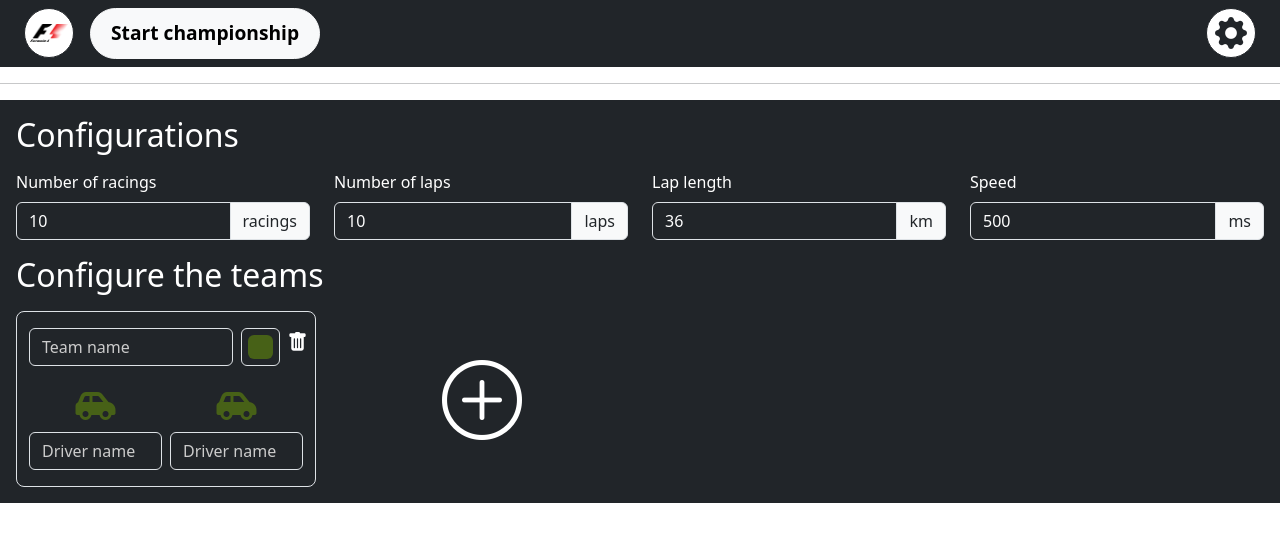
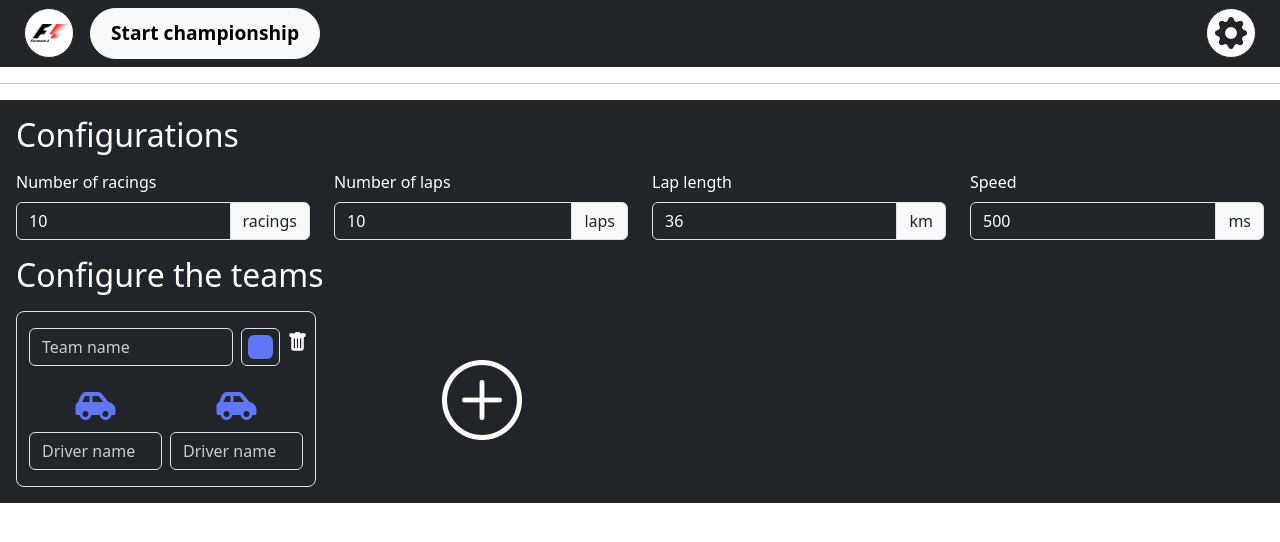
Before and after one commit to Fronchak-Projects/Racing-Simulator, a React (Vite) app: page / in a window 1280 px wide. Shown: the top 542 px of the page. Built offline with nearby package versions, Linux system fonts and the light colour scheme.

Commit message:
Create function to generate a random color and option to remove team

```diff
--- a/src/components/AppConfig/index.tsx
+++ b/src/components/AppConfig/index.tsx
@@ -13,7 +13,8 @@ type Props = {
     onLapLengthChange: (nextLapLength: number) => void;
     onSpeedChange: (nextSpeed: number) => void;
     onTeamChange: (nextTeam: TeamForm, index: number) => void;
-    onAddTeam: () => void
+    onAddTeam: () => void,
+    onRemoveTeam: (index: number) => void
 }
 
 const AppConfig = ({
@@ -22,7 +23,7 @@ const AppConfig = ({
         lapLength, onLapLengthChange,
         speed, onSpeedChange,
         teams, onTeamChange,
-        onAddTeam
+        onAddTeam, onRemoveTeam
     }: Props) => {
 
     const handleNumberOfRacingsChange = (event: React.ChangeEvent<HTMLInputElement>) => {
@@ -142,6 +143,7 @@ const AppConfig = ({
                             teamForm={team}
                             index={index}
                             onTeamFormChange={onTeamChange}
+                            onDelete={onRemoveTeam}
                         />
                     </div>
                 )) }
--- a/src/components/RacingApp/index.tsx
+++ b/src/components/RacingApp/index.tsx
@@ -6,6 +6,7 @@ import Team from "../../types/Team";
 import RacingAppStatus from '../../types/RacingAppStatus';
 import AppConfig from '../AppConfig';
 import TeamForm from '../../types/TeamForm';
+import { generateRandomColor } from '../../utils/ColorUtils';
 
 const rbr: Team = {
   id: 1,
@@ -228,7 +229,7 @@ const RacingApp = () => {
   const [championshipId, setChampionshipId] = useState<number>(0);
   const [teams, setTeams] = useState<Array<TeamForm>>([
     {
-      color: "#476117",
+      color: generateRandomColor(),
       name: '',
       drivers: ['', '']
     }
@@ -259,10 +260,19 @@ const RacingApp = () => {
       return [
         ...prevState,
         {
-          color: '#146157',
+          color: generateRandomColor(),
           name: '',
           drivers: ['', '']
         }
+      ]
+    })
+  }
+
+  const handleRemoveTeam = (index: number) => {
+    setTeams((prevState) => {
+      return [
+        ...prevState.slice(0, index),
+        ...prevState.slice(index + 1)
       ]
     })
   }
@@ -287,6 +297,7 @@ const RacingApp = () => {
           teams={teams}
           onTeamChange={handleTeamChange}
           onAddTeam={handleAddTeam}
+          onRemoveTeam={handleRemoveTeam}
         />
       }
       { status === 'STARTED' && (
--- a/src/components/TeamFormComponent/index.tsx
+++ b/src/components/TeamFormComponent/index.tsx
@@ -5,10 +5,11 @@ import './style.css';
 type Props = {
     teamForm: TeamForm
     index: number,
-    onTeamFormChange: (nextTeamForm: TeamForm, index: number) => void
+    onTeamFormChange: (nextTeamForm: TeamForm, index: number) => void,
+    onDelete: (index: number) => void
 }
 
-const TeamFormComponent = ({ teamForm, index, onTeamFormChange }: Props) => {
+const TeamFormComponent = ({ teamForm, index, onTeamFormChange, onDelete }: Props) => {
 
     const handleTeamChange = (event: React.ChangeEvent<HTMLInputElement>) => {
         const nextTeamForm: TeamForm = {
@@ -48,7 +49,7 @@ const TeamFormComponent = ({ teamForm, index, onTeamFormChange }: Props) => {
                     />
                 </div>
                 <div className="col-1 text-end">
-                    <i className="bi bi-trash-fill fs-5"></i>
+                    <i className="bi bi-trash-fill fs-5" onClick={() => onDelete(index)}></i>
                 </div>
                 <div className="col-6">
                     <div className="text-center mb-2">
--- /dev/null
+++ b/src/utils/ColorUtils.ts
@@ -0,0 +1,10 @@
+import { random } from './MathUtils';
+const hex = ['0', '1', '2', '3', '4', '5', '6', '7', '8', '9', 'A', 'B', 'C', 'D', 'E', 'F'];
+
+export const generateRandomColor = (): string => {
+    return Array(6).fill('').reduce((prev: string) => {
+        const index = random(0, 15);
+        const letter = hex[index];
+        return `${prev}${letter}`;
+    }, '#');
+}
```
